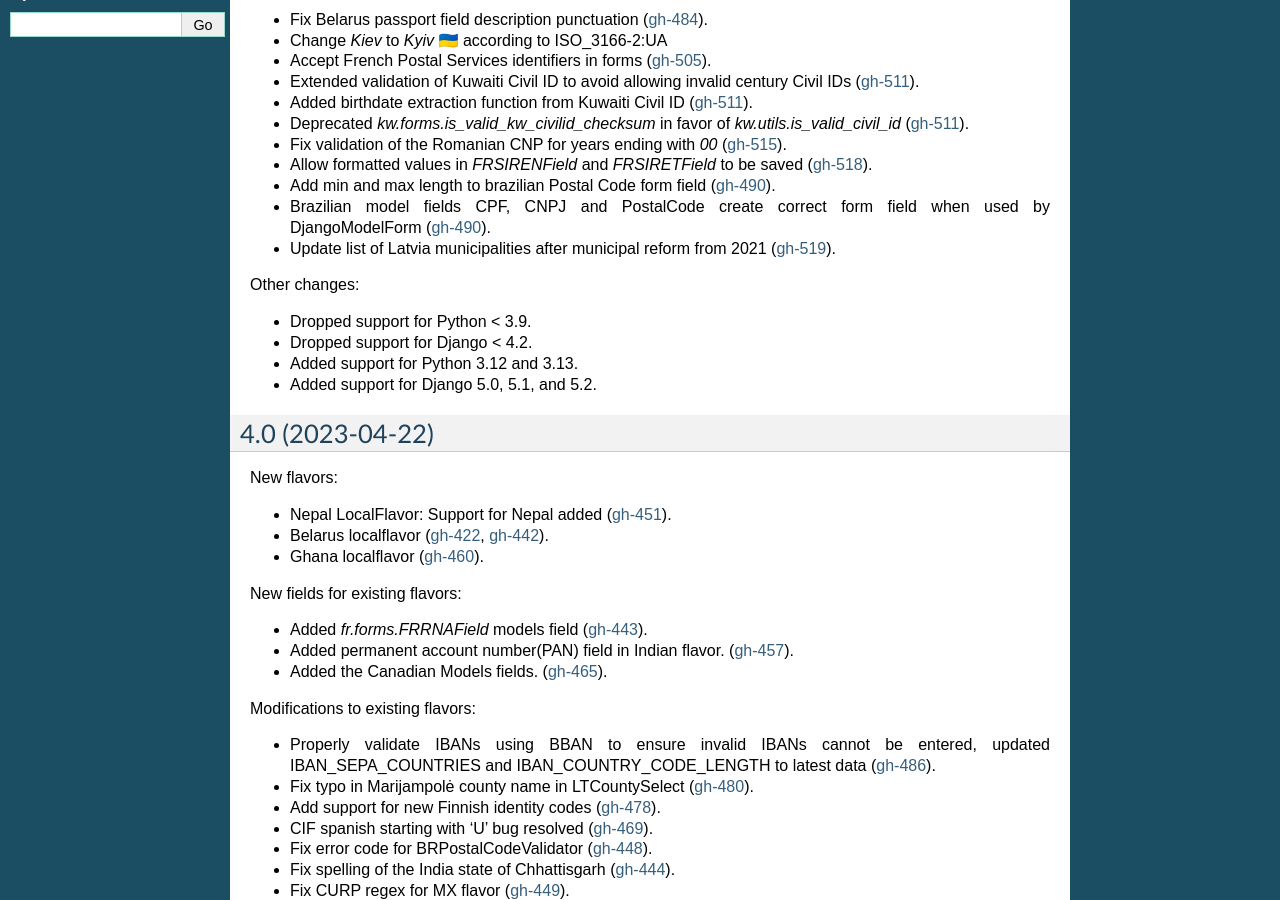
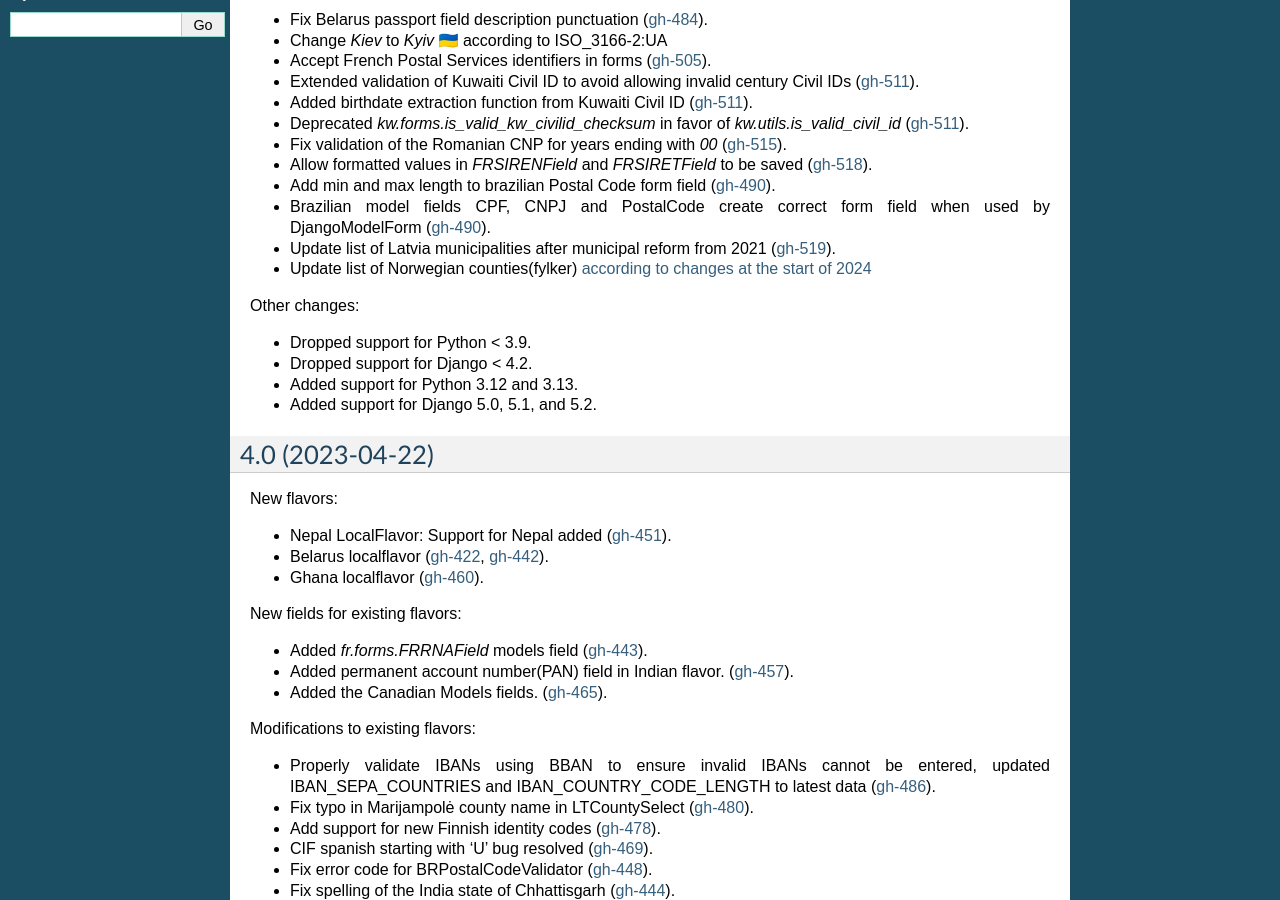
Before and after one commit to django/django-localflavor, a Sphinx documentation site: the page built from docs/changelog.rst, in a window 1280 px wide and 900 px high, scrolled down 512 px. Built offline with Sphinx 7.4.7, drawn with Linux system fonts in a browser that asks for light colours.

Commit message:
Update changelog.rst

```diff
--- a/docs/changelog.rst
+++ b/docs/changelog.rst
@@ -48,6 +48,7 @@ Modifications to existing flavors:
   (`gh-490 <https://github.com/django/django-localflavor/pull/490>`_).
 - Update list of Latvia municipalities after municipal reform from 2021
   (`gh-519 <https://github.com/django/django-localflavor/pull/519>`_).
+- Update list of Norwegian counties(fylker) `according to changes at the start of 2024 <https://en.wikipedia.org/wiki/Counties_of_Norway#List_of_counties>`_
 
 Other changes:
 
```
